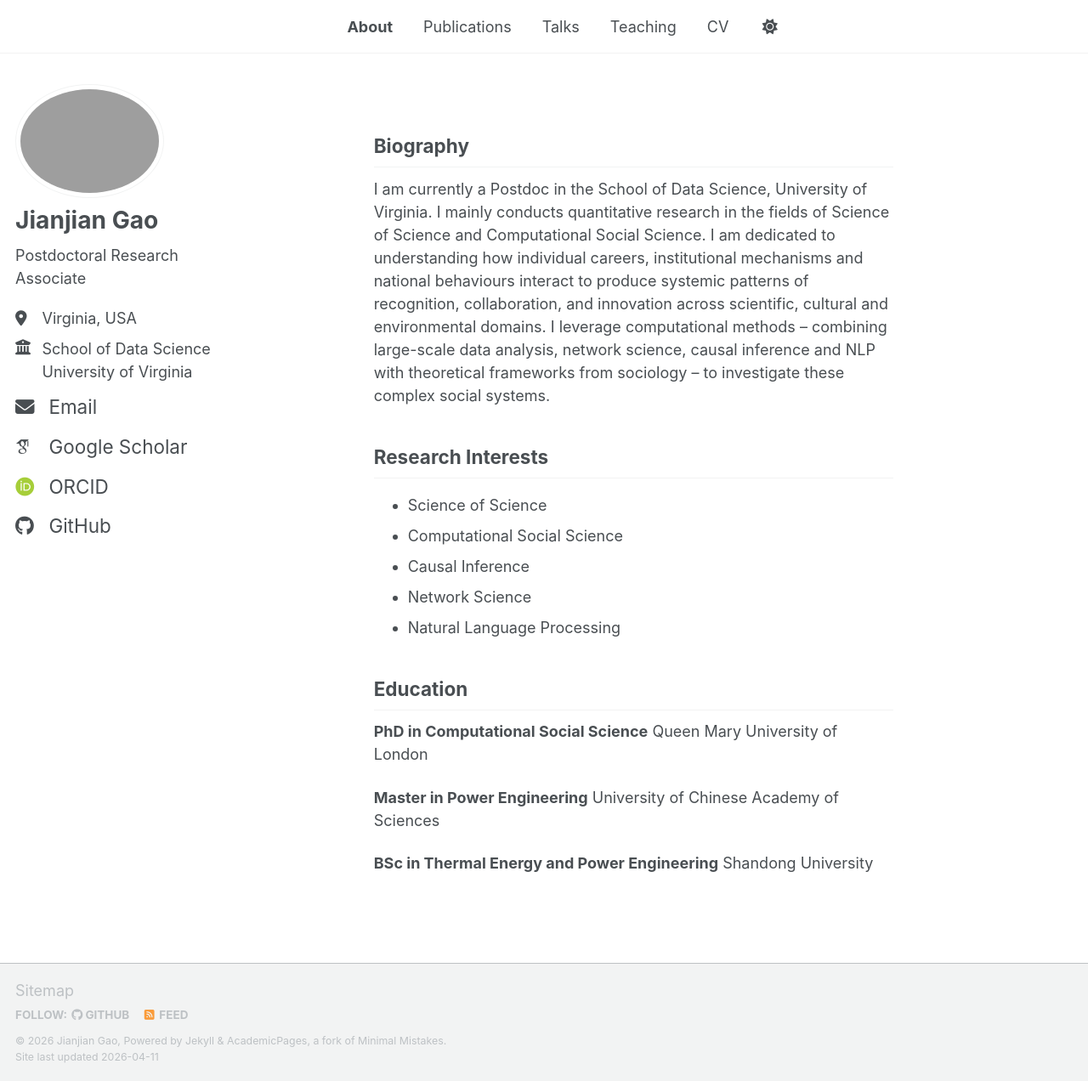
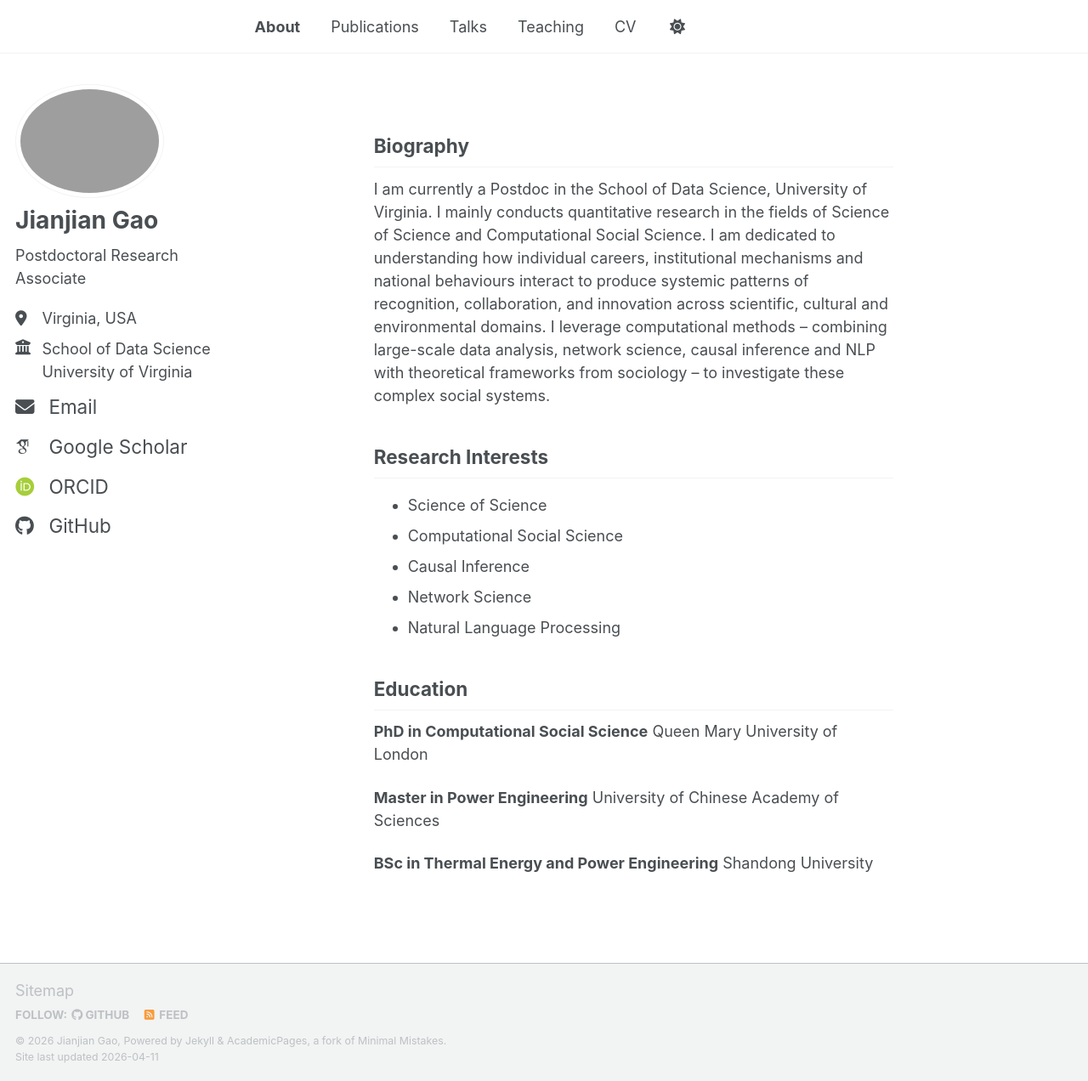
Before and after one commit to jiaoyang2018/jiaoyang2018.github.io, a Jekyll site: the page built from _pages/about.md, in a window 1280 px wide and 1272 px high. Shown: the whole window at 85% size. Built offline with Jekyll 4.4.1, drawn with Linux system fonts in a browser that asks for light colours; some web fonts are replaced; a script bundle is joined from its source files by our own code; library files that are not in the unit come from our copies.

Commit message:
Move tabs left to align with Biography heading
Co-Authored-By: Claude Sonnet 4.6 <noreply@anthropic.com>

```diff
--- a/_sass/layout/_masthead.scss
+++ b/_sass/layout/_masthead.scss
@@ -31,7 +31,7 @@
     font-family: $sans-serif-narrow;
 
     @media screen and (min-width: 1024px) {
-      padding-left: calc(30.5% + 1em);
+      padding-left: calc(22% + 1em);
     }
 
     @include breakpoint($x-large) {
```
